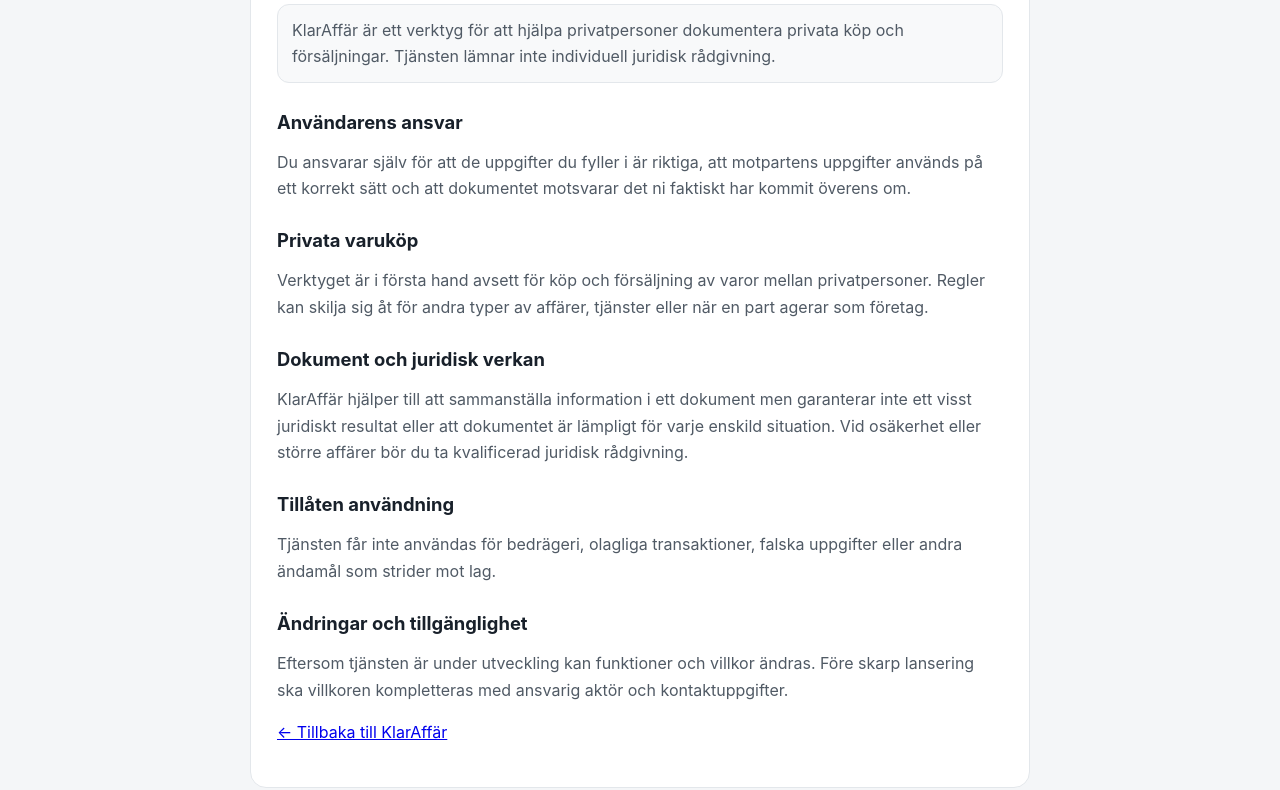
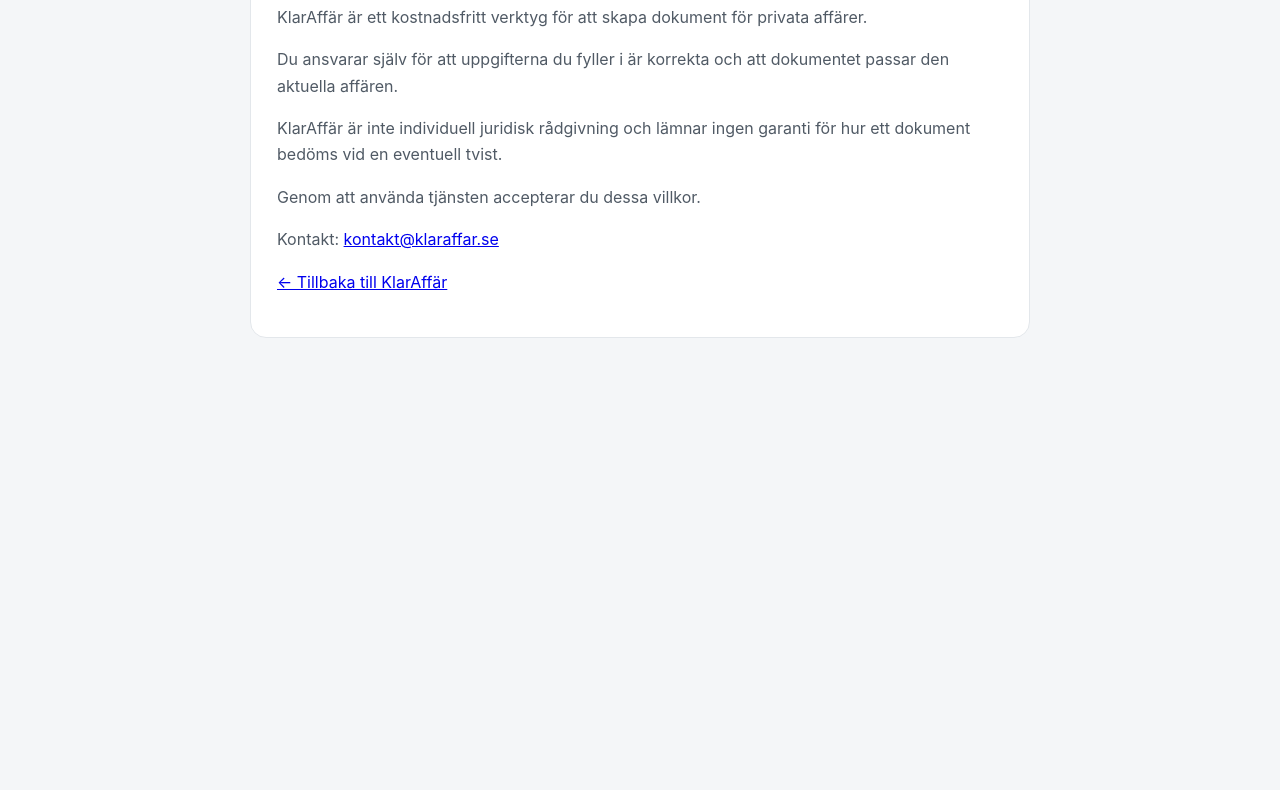
Before and after one commit to ccaastman/klaraffar, a plain HTML site: page villkor.html in a window 1280 px wide. Shown: the part 130-920 px from the top of the page. After the commit the page ends 800 px from the top, so only its background shows below. Drawn offline with Linux system fonts and the light colour scheme.

Commit message:
Add files via upload

```diff
--- a/villkor.html
+++ b/villkor.html
@@ -74,17 +74,11 @@
 <body>
 <header><div class="brand"><a href="index.html" style="color:inherit;text-decoration:none">KlarAffär</a></div></header>
 <main class="legal-wrap"><article class="legal-card">
-<h1>Användarvillkor</h1>
-<p class="legal-note">KlarAffär är ett verktyg för att hjälpa privatpersoner dokumentera privata köp och försäljningar. Tjänsten lämnar inte individuell juridisk rådgivning.</p>
-<h2>Användarens ansvar</h2>
-<p>Du ansvarar själv för att de uppgifter du fyller i är riktiga, att motpartens uppgifter används på ett korrekt sätt och att dokumentet motsvarar det ni faktiskt har kommit överens om.</p>
-<h2>Privata varuköp</h2>
-<p>Verktyget är i första hand avsett för köp och försäljning av varor mellan privatpersoner. Regler kan skilja sig åt för andra typer av affärer, tjänster eller när en part agerar som företag.</p>
-<h2>Dokument och juridisk verkan</h2>
-<p>KlarAffär hjälper till att sammanställa information i ett dokument men garanterar inte ett visst juridiskt resultat eller att dokumentet är lämpligt för varje enskild situation. Vid osäkerhet eller större affärer bör du ta kvalificerad juridisk rådgivning.</p>
-<h2>Tillåten användning</h2>
-<p>Tjänsten får inte användas för bedrägeri, olagliga transaktioner, falska uppgifter eller andra ändamål som strider mot lag.</p>
-<h2>Ändringar och tillgänglighet</h2>
-<p>Eftersom tjänsten är under utveckling kan funktioner och villkor ändras. Före skarp lansering ska villkoren kompletteras med ansvarig aktör och kontaktuppgifter.</p>
+<h1>Villkor</h1>
+<p>KlarAffär är ett kostnadsfritt verktyg för att skapa dokument för privata affärer.</p>
+<p>Du ansvarar själv för att uppgifterna du fyller i är korrekta och att dokumentet passar den aktuella affären.</p>
+<p>KlarAffär är inte individuell juridisk rådgivning och lämnar ingen garanti för hur ett dokument bedöms vid en eventuell tvist.</p>
+<p>Genom att använda tjänsten accepterar du dessa villkor.</p>
+<p>Kontakt: <a href="mailto:kontakt@klaraffar.se">kontakt@klaraffar.se</a></p>
 <p><a href="index.html">← Tillbaka till KlarAffär</a></p>
 </article></main></body></html>
```
Also changed, not shown: integritet.html (+6 -12 lines).
